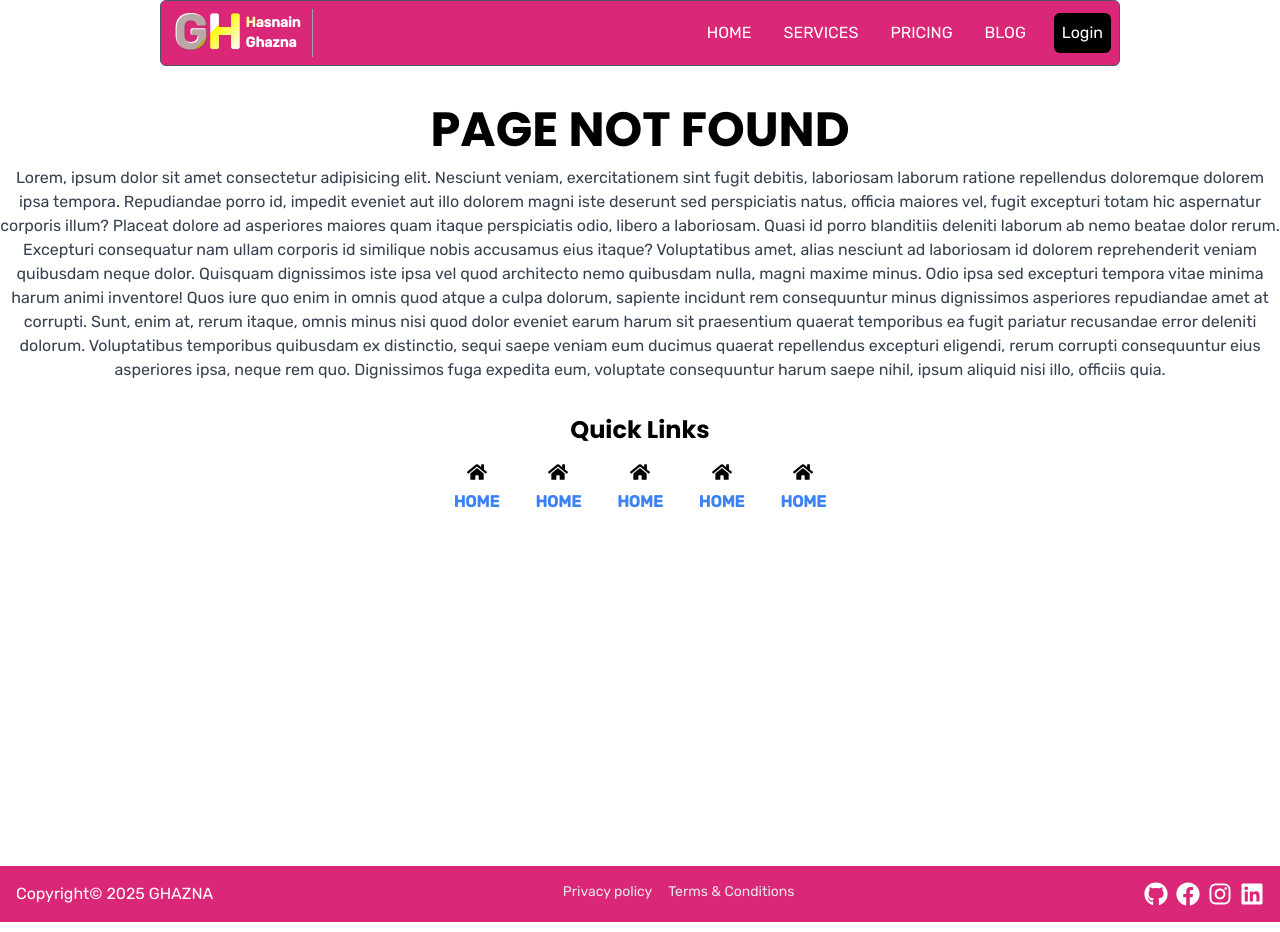
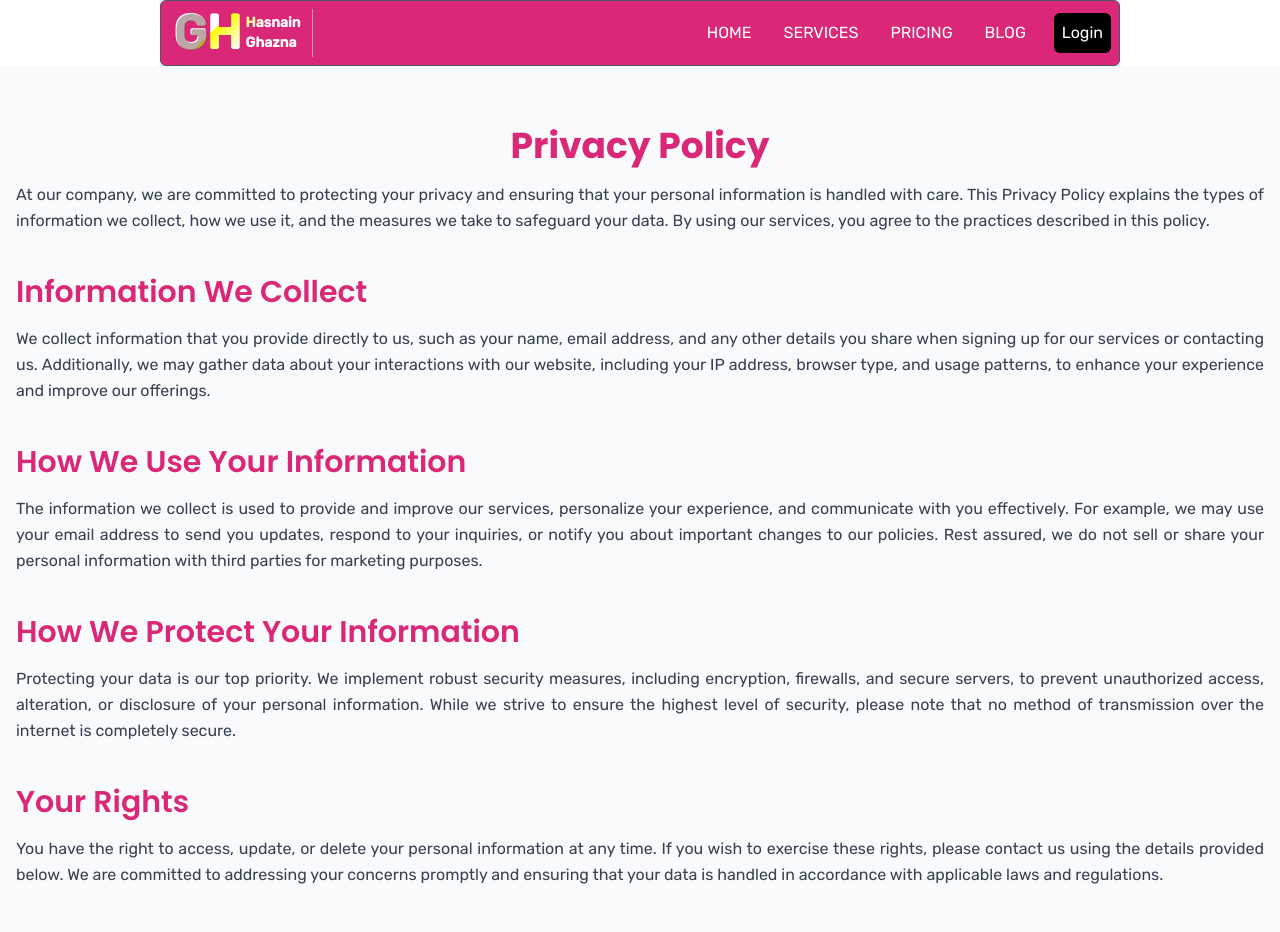
Before and after one commit to mhgkhan/ghazna, a Next.js app: page /privacy-policy in a window 1280 px wide. Before the commit this address had no page. Shown: the top 932 px of the page. Built offline with nearby package versions, Linux system fonts and the light colour scheme.

Commit message:
feat: Add Privacy Policy page with detailed information on data collection, usage, protection, and user rights

```diff
--- /dev/null
+++ b/src/app/privacy-policy/page.js
@@ -0,0 +1,77 @@
+import React from 'react'
+
+const page = () => {
+  return (
+    <article className='page w-full h-full py-10 md:px-4 px-2 bg-gray-50 dark:bg-gray-900'>
+      {/* Privacy Policy Page */}
+      <section className='intro w-full my-5'>
+        <div className='container mx-auto'>
+          <h1 className="md:text-4xl text-3xl font-bold text-pink-600 text-center">Privacy Policy</h1>
+          <p className='my-4 dark:text-gray-200 text-gray-700 text-justify leading-relaxed'>
+            At our company, we are committed to protecting your privacy and ensuring that your personal information is handled with care.
+            This Privacy Policy explains the types of information we collect, how we use it, and the measures we take to safeguard your data.
+            By using our services, you agree to the practices described in this policy.
+          </p>
+        </div>
+      </section>
+
+      <section className='data-collection w-full my-10'>
+        <div className='container mx-auto'>
+          <h2 className="md:text-3xl text-2xl font-semibold text-pink-600">Information We Collect</h2>
+          <p className='my-4 dark:text-gray-200 text-gray-700 text-justify leading-relaxed'>
+            We collect information that you provide directly to us, such as your name, email address, and any other details you share when
+            signing up for our services or contacting us. Additionally, we may gather data about your interactions with our website, including
+            your IP address, browser type, and usage patterns, to enhance your experience and improve our offerings.
+          </p>
+        </div>
+      </section>
+
+      <section className='data-usage w-full my-10'>
+        <div className='container mx-auto'>
+          <h2 className="md:text-3xl text-2xl font-semibold text-pink-600">How We Use Your Information</h2>
+          <p className='my-4 dark:text-gray-200 text-gray-700 text-justify leading-relaxed'>
+            The information we collect is used to provide and improve our services, personalize your experience, and communicate with you
+            effectively. For example, we may use your email address to send you updates, respond to your inquiries, or notify you about
+            important changes to our policies. Rest assured, we do not sell or share your personal information with third parties for
+            marketing purposes.
+          </p>
+        </div>
+      </section>
+
+      <section className='data-protection w-full my-10'>
+        <div className='container mx-auto'>
+          <h2 className="md:text-3xl text-2xl font-semibold text-pink-600">How We Protect Your Information</h2>
+          <p className='my-4 dark:text-gray-200 text-gray-700 text-justify leading-relaxed'>
+            Protecting your data is our top priority. We implement robust security measures, including encryption, firewalls, and secure
+            servers, to prevent unauthorized access, alteration, or disclosure of your personal information. While we strive to ensure the
+            highest level of security, please note that no method of transmission over the internet is completely secure.
+          </p>
+        </div>
+      </section>
+
+      <section className='user-rights w-full my-10'>
+        <div className='container mx-auto'>
+          <h2 className="md:text-3xl text-2xl font-semibold text-pink-600">Your Rights</h2>
+          <p className='my-4 dark:text-gray-200 text-gray-700 text-justify leading-relaxed'>
+            You have the right to access, update, or delete your personal information at any time. If you wish to exercise these rights,
+            please contact us using the details provided below. We are committed to addressing your concerns promptly and ensuring that
+            your data is handled in accordance with applicable laws and regulations.
+          </p>
+        </div>
+      </section>
+
+      <section className='contact-us w-full my-10'>
+        <div className='container mx-auto'>
+          <h2 className="md:text-3xl text-2xl font-semibold text-pink-600">Contact Us</h2>
+          <p className='my-4 dark:text-gray-200 text-gray-700 text-justify leading-relaxed'>
+            If you have any questions, concerns, or feedback regarding this Privacy Policy or our data practices, please do not hesitate
+            to reach out to us. You can contact us via email at <a href="mailto:muhammadhasnainghazna@gmail.com" className="text-pink-600 underline">support@example.com</a>.
+            We value your trust and are here to assist you with any inquiries you may have.
+          </p>
+        </div>
+      </section>
+    </article>
+  )
+}
+
+export default page
```
